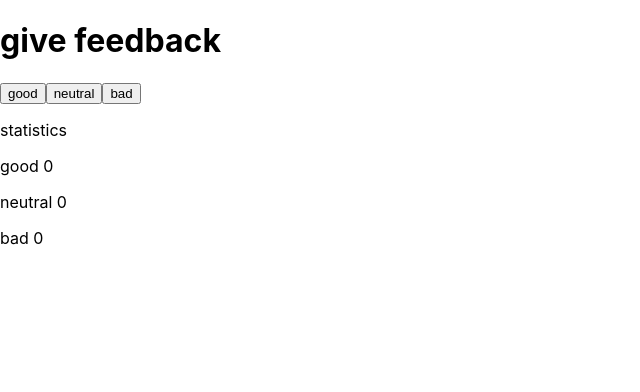
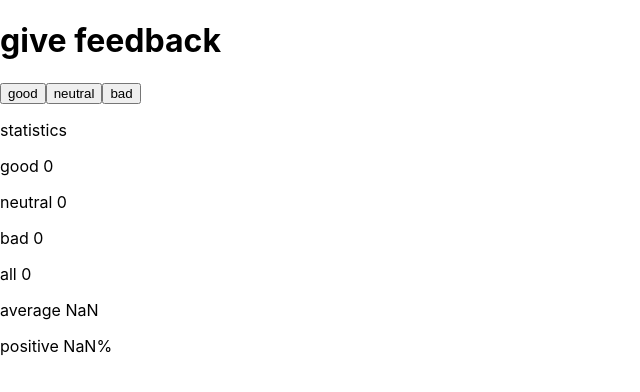
Before and after one commit to khodijah0498/fullstackopen_part1, a React (Create React App) app in the folder unicafe/: page / in a window 1280 px wide. Shown: the top 392 px of the page, without its empty margins (0-640 px from the left). Built offline with nearby package versions, Linux system fonts and the light colour scheme.

Commit message:
1.7: unicafe step2

```diff
--- a/unicafe/src/App.js
+++ b/unicafe/src/App.js
@@ -1,19 +1,19 @@
-
-import {useState} from 'react';
+import { useState } from "react";
 const App = () => {
-
-  const [good, setGood] = useState(0)
-  const [neutral, setNeutral] = useState(0)
-  const [bad, setBad] = useState(0)
-  const addGood = () =>{
-    setGood(good + 1)
-  }
+  const [good, setGood] = useState(0);
+  const [neutral, setNeutral] = useState(0);
+  const [bad, setBad] = useState(0);
+  const sum = good + neutral + bad;
+  const average = (good - bad) / sum;
+  const positive = `${(good / sum) * 100}%`;
+  const addGood = () => {
+    setGood(good + 1);
+  };
   const addNeutral = () => {
-
-    setNeutral(neutral + 1)
+    setNeutral(neutral + 1);
   };
   const addBad = () => {
-      setBad(bad + 1)
+    setBad(bad + 1);
   };
 
   return (
@@ -26,7 +26,10 @@
       <p>good {good}</p>
       <p>neutral {neutral}</p>
       <p>bad {bad}</p>
+      <p>all {sum}</p>
+      <p>average {average}</p>
+      <p>positive {positive}</p>
     </div>
-  )
-  }
+  );
+};
 export default App;
```
